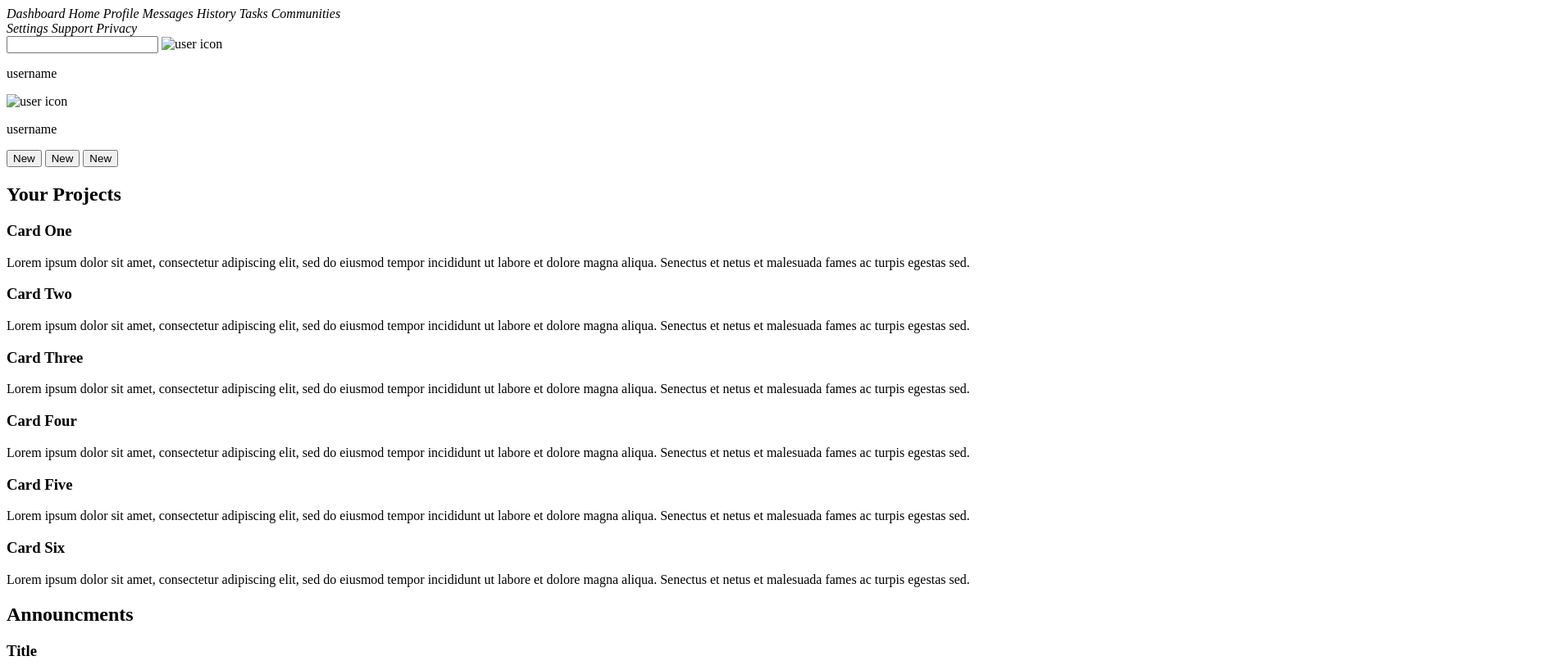
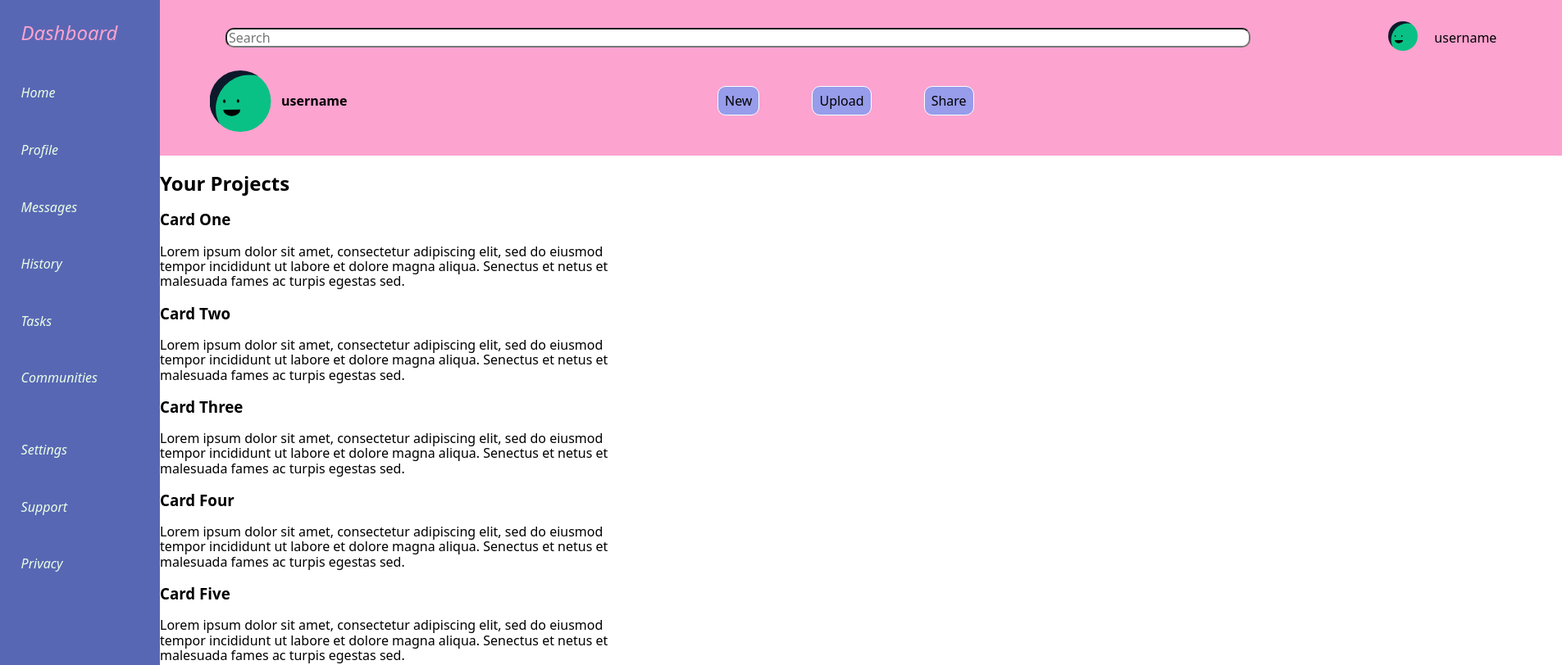
Before and after one commit to lancemgiles/dashboard, a plain HTML site: page index.html in a window 1280 px wide. Shown: the top 812 px of the page at 82% size, 1905 px wide, since content can reach past the window. Drawn offline with Linux system fonts and the light colour scheme; a web font is replaced by a local one.

Commit message:
adjust sidebar and header styles

```diff
--- a/index.html
+++ b/index.html
@@ -9,33 +9,33 @@
 <body>
 
   <div id="sidebar">
-    <i class="nf nf-cod-dashboard">Dashboard</i>
-    <i class="nf nf-md-home">Home</i>
-    <i class="nf nf-md-account_box">Profile</i>
-    <i class="nf nf-md-message_text">Messages</i>
-    <i class="nf nf-oct-history">History</i>
-    <i class="nf nf-fa-tasks">Tasks</i>
-    <i class="nf nf-fa-group">Communities</i>
+    <a href=""><i class="nf nf-cod-dashboard" id="dash"> Dashboard</i></a>
+    <a href=""><i class="nf nf-md-home"> Home</i></a>
+    <a href=""><i class="nf nf-md-account_box"> Profile</i></a>
+    <a href=""><i class="nf nf-md-message_text"> Messages</i></a>
+    <a href=""><i class="nf nf-oct-history"> History</i></a>
+    <a href=""><i class="nf nf-fa-tasks"> Tasks</i></a>
+    <a href=""><i class="nf nf-fa-group"> Communities</i></a>
     <br>
-    <i class="nf nf-fa-gear">Settings</i>
-    <i class="nf nf-md-chat_question">Support</i>
-    <i class="nf nf-md-security">Privacy</i>
+    <a href=""><i class="nf nf-fa-gear"> Settings</i></a>
+    <a href=""><i class="nf nf-md-chat_question"> Support</i></a>
+    <a href=""><i class="nf nf-md-security"> Privacy</i></a>
   </div>
 
   <div id="header">
     <div id="top-row">
-      <i class="nf nf-cod-search"></i>
-      <input type="text">
-      <i class="nf nf-md-bell"></i>
-      <img src="#" alt="user icon" class="small-icon">
+      <a href=""><i class="nf nf-cod-search"></i></a>
+      <input type="text" placeholder="Search">
+      <a href=""><i class="nf nf-md-bell"></i></a>
+      <a href=""><svg id="menu-user" viewBox="0 0 36 36" fill="none" role="img" xmlns="http://www.w3.org/2000/svg" width="36" height="36"><mask id=":r9:" maskUnits="userSpaceOnUse" x="0" y="0" width="36" height="36"><rect width="36" height="36" rx="72" fill="#FFFFFF"></rect></mask><g mask="url(#:r9:)"><rect width="36" height="36" fill="#0d192b"></rect><rect x="0" y="0" width="36" height="36" transform="translate(3 5) rotate(301 18 18) scale(1.1)" fill="#09c184" rx="36"></rect><g transform="translate(-5 3) rotate(-1 18 18)"><path d="M13,20 a1,0.75 0 0,0 10,0" fill="#000000"></path><rect x="13" y="14" width="1.5" height="2" rx="1" stroke="none" fill="#000000"></rect><rect x="21" y="14" width="1.5" height="2" rx="1" stroke="none" fill="#000000"></rect></g></g></svg></a>
       <p>username</p>
     </div>
     <div id="bottom-row">
-      <img src="#" alt="user icon">
+      <svg id="user-icon" viewBox="0 0 36 36" fill="none" role="img" xmlns="http://www.w3.org/2000/svg" width="75" height="75"><mask id=":r9:" maskUnits="userSpaceOnUse" x="0" y="0" width="36" height="36"><rect width="36" height="36" rx="72" fill="#FFFFFF"></rect></mask><g mask="url(#:r9:)"><rect width="36" height="36" fill="#0d192b"></rect><rect x="0" y="0" width="36" height="36" transform="translate(3 5) rotate(301 18 18) scale(1.1)" fill="#09c184" rx="36"></rect><g transform="translate(-5 3) rotate(-1 18 18)"><path d="M13,20 a1,0.75 0 0,0 10,0" fill="#000000"></path><rect x="13" y="14" width="1.5" height="2" rx="1" stroke="none" fill="#000000"></rect><rect x="21" y="14" width="1.5" height="2" rx="1" stroke="none" fill="#000000"></rect></g></g></svg>
       <p>username</p>
       <button type="button">New</button>
-      <button type="button">New</button>
-      <button type="button">New</button>
+      <button type="button">Upload</button>
+      <button type="button">Share</button>
     </div>
   </div>
 
--- /dev/null
+++ b/modern-normalize/modern-normalize.css
@@ -0,0 +1,274 @@
+/*! modern-normalize v2.0.0 | MIT License | https://github.com/sindresorhus/modern-normalize */
+
+/*
+Document
+========
+*/
+
+/**
+Use a better box model (opinionated).
+*/
+
+*,
+::before,
+::after {
+	box-sizing: border-box;
+}
+
+html {
+	/* Improve consistency of default fonts in all browsers. (https://github.com/sindresorhus/modern-normalize/issues/3) */
+	font-family:
+		system-ui,
+		'Segoe UI',
+		Roboto,
+		Helvetica,
+		Arial,
+		sans-serif,
+		'Apple Color Emoji',
+		'Segoe UI Emoji';
+	line-height: 1.15; /* 1. Correct the line height in all browsers. */
+	-webkit-text-size-adjust: 100%; /* 2. Prevent adjustments of font size after orientation changes in iOS. */
+	-moz-tab-size: 4; /* 3. Use a more readable tab size (opinionated). */
+	tab-size: 4; /* 3 */
+}
+
+/*
+Sections
+========
+*/
+
+body {
+	margin: 0; /* Remove the margin in all browsers. */
+}
+
+/*
+Grouping content
+================
+*/
+
+/**
+1. Add the correct height in Firefox.
+2. Correct the inheritance of border color in Firefox. (https://bugzilla.mozilla.org/show_bug.cgi?id=190655)
+*/
+
+hr {
+	height: 0; /* 1 */
+	color: inherit; /* 2 */
+}
+
+/*
+Text-level semantics
+====================
+*/
+
+/**
+Add the correct text decoration in Chrome, Edge, and Safari.
+*/
+
+abbr[title] {
+	text-decoration: underline dotted;
+}
+
+/**
+Add the correct font weight in Edge and Safari.
+*/
+
+b,
+strong {
+	font-weight: bolder;
+}
+
+/**
+1. Improve consistency of default fonts in all browsers. (https://github.com/sindresorhus/modern-normalize/issues/3)
+2. Correct the odd 'em' font sizing in all browsers.
+*/
+
+code,
+kbd,
+samp,
+pre {
+	font-family:
+		ui-monospace,
+		SFMono-Regular,
+		Consolas,
+		'Liberation Mono',
+		Menlo,
+		monospace; /* 1 */
+	font-size: 1em; /* 2 */
+}
+
+/**
+Add the correct font size in all browsers.
+*/
+
+small {
+	font-size: 80%;
+}
+
+/**
+Prevent 'sub' and 'sup' elements from affecting the line height in all browsers.
+*/
+
+sub,
+sup {
+	font-size: 75%;
+	line-height: 0;
+	position: relative;
+	vertical-align: baseline;
+}
+
+sub {
+	bottom: -0.25em;
+}
+
+sup {
+	top: -0.5em;
+}
+
+/*
+Tabular data
+============
+*/
+
+/**
+1. Remove text indentation from table contents in Chrome and Safari. (https://bugs.chromium.org/p/chromium/issues/detail?id=999088, https://bugs.webkit.org/show_bug.cgi?id=201297)
+2. Correct table border color inheritance in Chrome and Safari. (https://bugs.chromium.org/p/chromium/issues/detail?id=935729, https://bugs.webkit.org/show_bug.cgi?id=195016)
+*/
+
+table {
+	text-indent: 0; /* 1 */
+	border-color: inherit; /* 2 */
+}
+
+/*
+Forms
+=====
+*/
+
+/**
+1. Change the font styles in all browsers.
+2. Remove the margin in Firefox and Safari.
+*/
+
+button,
+input,
+optgroup,
+select,
+textarea {
+	font-family: inherit; /* 1 */
+	font-size: 100%; /* 1 */
+	line-height: 1.15; /* 1 */
+	margin: 0; /* 2 */
+}
+
+/**
+Remove the inheritance of text transform in Edge and Firefox.
+*/
+
+button,
+select {
+	text-transform: none;
+}
+
+/**
+Correct the inability to style clickable types in iOS and Safari.
+*/
+
+button,
+[type='button'],
+[type='reset'],
+[type='submit'] {
+	-webkit-appearance: button;
+}
+
+/**
+Remove the inner border and padding in Firefox.
+*/
+
+::-moz-focus-inner {
+	border-style: none;
+	padding: 0;
+}
+
+/**
+Restore the focus styles unset by the previous rule.
+*/
+
+:-moz-focusring {
+	outline: 1px dotted ButtonText;
+}
+
+/**
+Remove the additional ':invalid' styles in Firefox.
+See: https://github.com/mozilla/gecko-dev/blob/2f9eacd9d3d995c937b4251a5557d95d494c9be1/layout/style/res/forms.css#L728-L737
+*/
+
+:-moz-ui-invalid {
+	box-shadow: none;
+}
+
+/**
+Remove the padding so developers are not caught out when they zero out 'fieldset' elements in all browsers.
+*/
+
+legend {
+	padding: 0;
+}
+
+/**
+Add the correct vertical alignment in Chrome and Firefox.
+*/
+
+progress {
+	vertical-align: baseline;
+}
+
+/**
+Correct the cursor style of increment and decrement buttons in Safari.
+*/
+
+::-webkit-inner-spin-button,
+::-webkit-outer-spin-button {
+	height: auto;
+}
+
+/**
+1. Correct the odd appearance in Chrome and Safari.
+2. Correct the outline style in Safari.
+*/
+
+[type='search'] {
+	-webkit-appearance: textfield; /* 1 */
+	outline-offset: -2px; /* 2 */
+}
+
+/**
+Remove the inner padding in Chrome and Safari on macOS.
+*/
+
+::-webkit-search-decoration {
+	-webkit-appearance: none;
+}
+
+/**
+1. Correct the inability to style clickable types in iOS and Safari.
+2. Change font properties to 'inherit' in Safari.
+*/
+
+::-webkit-file-upload-button {
+	-webkit-appearance: button; /* 1 */
+	font: inherit; /* 2 */
+}
+
+/*
+Interactive
+===========
+*/
+
+/*
+Add the correct display in Chrome and Safari.
+*/
+
+summary {
+	display: list-item;
+}
--- a/style.css
+++ b/style.css
@@ -1 +1,112 @@
-@import "https://www.nerdfonts.com/assets/css/webfont.css"
+@import "https://www.nerdfonts.com/assets/css/webfont.css";
+
+@import 'modern-normalize/modern-normalize.css';
+
+body {
+  display: grid;
+  grid-template-columns: 195px repeat(3, 570px);
+  grid-template-rows: 190px 300px 300px 300px;
+}
+
+a {
+  text-decoration: none;
+}
+
+#sidebar {
+  grid-column-start: 1;
+  grid-column-end: 2;
+  grid-row-start: 1;
+  grid-row-end: 5;
+  background-color: #5867b4;
+
+
+}
+
+#sidebar a {
+  color: #EAFFE6;
+}
+
+#sidebar a:hover {
+  color: #fca3cf;
+}
+
+#sidebar i {
+  display: block;
+  padding: 1.6rem;
+}
+
+#dash {
+  font-size: 24px;
+}
+
+#header {
+  background-color: #fca3cf;
+  display: grid;
+  grid-column-start: 2;
+  grid-column-end: 5;
+  grid-row-start: 1;
+  grid-row-end: 2;
+  padding: 1rem;
+}
+
+#header a {
+  color: #4D0000;
+}
+
+#header a:hover {
+  color: #5a63e0;
+}
+
+#top-row {
+  display: inline-block;
+}
+
+#top-row i {
+  padding-left: 2rem;
+  padding-right: 2rem;
+}
+
+#top-row input {
+  width: 1250px;
+  border-radius: 10px;
+  margin-right: 100px;
+}
+
+#top-row p {
+  display: inline-block;
+  padding-left: 1rem;
+}
+
+#menu-user {
+  position: relative;
+  top: 17%;
+}
+
+#bottom-row {
+  display: inline-flex;
+  align-items: center;
+  justify-content: left;
+}
+
+#user-icon {
+  margin-left: 2rem;
+  flex-basis: 100px;
+}
+
+#bottom-row p {
+  flex-basis: 100px;
+  margin-right: 400px;
+  font-weight: bold;
+}
+
+#bottom-row button {
+  margin: 2rem;
+  border-radius: 10px;
+  background-color: #979ceb;
+  border: 1px solid white;
+  padding: 0.5rem;
+}
+
+#bottom-row button:hover {
+  background-color: #7e83c5;
+}
```
Also changed, not shown: modern-normalize/package.json (added, +52 -0 lines), modern-normalize/readme.md (added), 1 other file.
